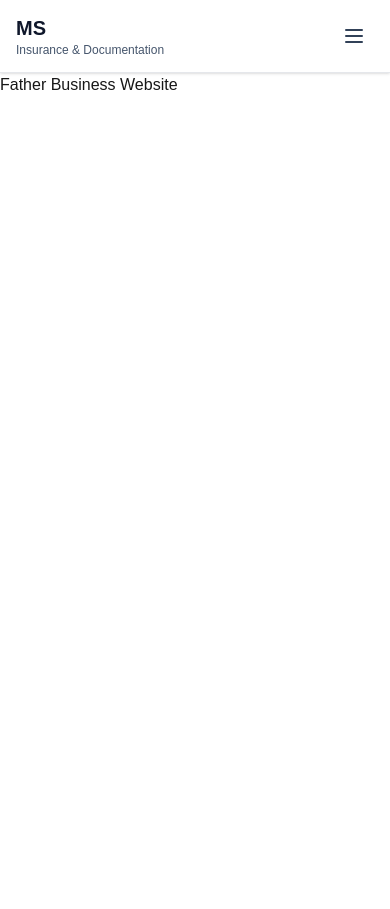
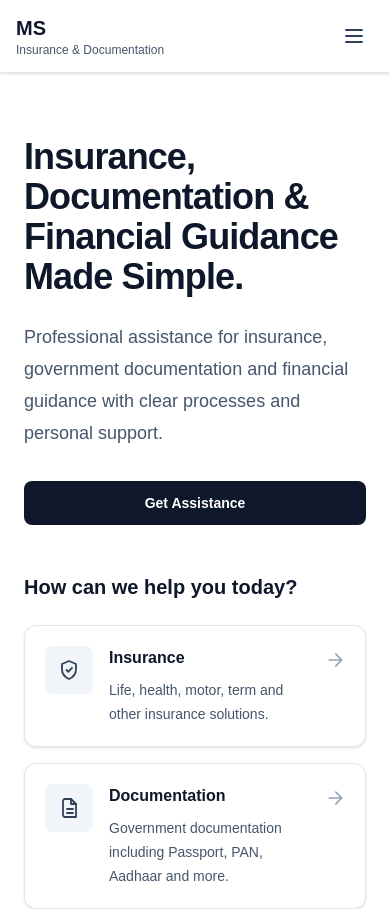
Before and after one commit to riteshshas/business-website, a Next.js app: page / in a window 390 px wide. Shown: the top 909 px of the page. Before the commit the page ends 844 px from the top, so only its background shows below. Built offline with nearby package versions, Linux system fonts and the light colour scheme.

Commit message:
feat: added responsive hero section

```diff
--- a/app/layout.tsx
+++ b/app/layout.tsx
@@ -12,9 +12,13 @@ const geistMono = Geist_Mono({
   subsets: ["latin"],
 });
 
-export const metadata: Metadata = {
-  title: "Create Next App",
-  description: "Generated by create next app",
+export const metadata = {
+  title: {
+    default: "MS Insurance & Documentation",
+    template: "%s | MS Insurance & Documentation",
+  },
+  description:
+    "Professional insurance, documentation, financial guidance, and consultancy services in Pune and Mumbai.",
 };
 
 export default function RootLayout({
--- a/app/page.tsx
+++ b/app/page.tsx
@@ -1,11 +1,11 @@
 import Navbar from "@/components/layout/Navbar";
+import Hero from "@/components/home/Hero";
 
 export default function Home() {
   return (
     <main>
       <Navbar />
-
-      <h1>Father Business Website</h1>
+      <Hero />
     </main>
   );
 }
--- a/components/home/Hero.tsx
+++ b/components/home/Hero.tsx
@@ -0,0 +1,184 @@
+import Image from "next/image";
+import Link from "next/link";
+import type { ReactNode } from "react";
+
+import { heroContent } from "@/data/hero";
+import { serviceCategories } from "@/data/services";
+
+const icons: Record<string, ReactNode> = {
+  Insurance: (
+    <svg
+      aria-hidden="true"
+      viewBox="0 0 24 24"
+      className="h-6 w-6"
+      fill="none"
+      stroke="currentColor"
+      strokeWidth="1.8"
+      strokeLinecap="round"
+      strokeLinejoin="round"
+    >
+      <path d="M12 3 5 6v5c0 5 3.5 8.5 7 10 3.5-1.5 7-5 7-10V6l-7-3Z" />
+      <path d="m9.5 12 1.8 1.8 3.7-4" />
+    </svg>
+  ),
+
+  Documentation: (
+    <svg
+      aria-hidden="true"
+      viewBox="0 0 24 24"
+      className="h-6 w-6"
+      fill="none"
+      stroke="currentColor"
+      strokeWidth="1.8"
+      strokeLinecap="round"
+      strokeLinejoin="round"
+    >
+      <path d="M8 3h6l5 5v13H8a2 2 0 0 1-2-2V5a2 2 0 0 1 2-2Z" />
+      <path d="M14 3v5h5" />
+      <path d="M10 13h6M10 17h6" />
+    </svg>
+  ),
+
+  "Financial Guidance": (
+    <svg
+      aria-hidden="true"
+      viewBox="0 0 24 24"
+      className="h-6 w-6"
+      fill="none"
+      stroke="currentColor"
+      strokeWidth="1.8"
+      strokeLinecap="round"
+      strokeLinejoin="round"
+    >
+      <path d="M12 3v18" />
+      <path d="M17 7.5c0-1.9-2.2-3.5-5-3.5S7 5.6 7 7.5 8.9 10 12 10s5 1.6 5 3.5S14.8 17 12 17s-5-1.6-5-3.5" />
+    </svg>
+  ),
+
+  "Ayurvedic Consultation": (
+    <svg
+      aria-hidden="true"
+      viewBox="0 0 24 24"
+      className="h-6 w-6"
+      fill="none"
+      stroke="currentColor"
+      strokeWidth="1.8"
+      strokeLinecap="round"
+      strokeLinejoin="round"
+    >
+      <path d="M19 3c-5 0-9 4-9 9v9" />
+      <path d="M19 3c0 6-4 10-10 10H5" />
+    </svg>
+  ),
+};
+
+export default function Hero() {
+  return (
+    <section className="bg-white">
+      <div className="mx-auto flex max-w-7xl flex-col gap-12 px-6 py-16 lg:flex-row lg:items-center lg:gap-12 lg:px-8 lg:py-24">
+        {/* Left Column */}
+        <div className="w-full lg:w-[70%]">
+          <header className="max-w-3xl">
+            <h1 className="text-4xl font-bold tracking-tight text-slate-900 sm:text-5xl">
+              {heroContent.headline}
+            </h1>
+
+            <p className="mt-6 text-lg leading-8 text-slate-600">
+              {heroContent.description}
+            </p>
+
+            <div className="mt-8">
+              <Link
+                href="#contact"
+                className="inline-flex w-full items-center justify-center rounded-lg bg-slate-900 px-6 py-3 text-sm font-semibold text-white transition-colors hover:bg-slate-800 focus-visible:outline-none focus-visible:ring-2 focus-visible:ring-slate-900 focus-visible:ring-offset-2 sm:w-auto"
+              >
+                {heroContent.primaryCTA.label}
+              </Link>
+            </div>
+          </header>
+
+          <section className="mt-12" aria-labelledby="hero-services-heading">
+            <h2
+              id="hero-services-heading"
+              className="text-xl font-semibold text-slate-900"
+            >
+              How can we help you today?
+            </h2>
+
+            <div className="mt-6 grid gap-4 sm:grid-cols-2">
+              {serviceCategories.map((category) => (
+                <Link
+                  key={category.title}
+                  href={category.href}
+                  className="group flex h-full items-start gap-4 rounded-xl border border-slate-200 bg-white p-5 shadow-sm transition-all hover:border-slate-300 hover:shadow-md focus-visible:outline-none focus-visible:ring-2 focus-visible:ring-slate-900 focus-visible:ring-offset-2"
+                >
+                  <div className="rounded-lg bg-slate-100 p-3 text-slate-700">
+                    {icons[category.title]}
+                  </div>
+
+                  <div className="min-w-0 flex-1">
+                    <h3 className="font-semibold text-slate-900">
+                      {category.title}
+                    </h3>
+
+                    <p className="mt-2 text-sm leading-6 text-slate-600">
+                      {category.description}
+                    </p>
+                  </div>
+
+                  <svg
+                    aria-hidden="true"
+                    viewBox="0 0 24 24"
+                    className="mt-1 h-5 w-5 shrink-0 text-slate-400 transition-transform group-hover:translate-x-1"
+                    fill="none"
+                    stroke="currentColor"
+                    strokeWidth="2"
+                    strokeLinecap="round"
+                    strokeLinejoin="round"
+                  >
+                    <path d="M5 12h14" />
+                    <path d="m13 5 7 7-7 7" />
+                  </svg>
+                </Link>
+              ))}
+            </div>
+          </section>
+
+          <section
+            aria-label="Trust indicators"
+            className="mt-8 grid grid-cols-1 gap-3 sm:grid-cols-3"
+          >
+            {heroContent.trustCards.map((card) => (
+              <div
+                key={card.label}
+                className="rounded-lg border border-slate-200 bg-slate-50 px-4 py-4 text-center"
+              >
+                <p className="text-xl font-semibold text-slate-900">
+                  {card.value}
+                </p>
+
+                <p className="mt-1 text-xs leading-5 text-slate-600">
+                  {card.label}
+                </p>
+              </div>
+            ))}
+          </section>
+        </div>
+
+        {/* Right Column */}
+        <div className="w-full lg:w-[30%]">
+          <div className="overflow-hidden rounded-2xl border border-slate-200 shadow-md">
+            <Image
+              src="/hero-placeholder.jpeg"
+              alt="Business owner assisting customers"
+              width={600}
+              height={800}
+              priority
+              className="h-full w-full object-cover"
+            />
+          </div>
+        </div>
+      </div>
+    </section>
+  );
+}
--- a/data/business.ts
+++ b/data/business.ts
@@ -1,12 +1,18 @@
 export const businessInfo = {
   name: "MS Insurance & Documentation",
+
+  tagline:
+    "Professional Insurance, Documentation & Financial Guidance",
 
   phoneDisplay: "+91 98508 18378",
   phoneRaw: "919850818378",
 
+  whatsappDisplay: "+91 98508 18378",
   whatsappRaw: "919850818378",
 
   email: "motilalvaranasi@gmail.com",
 
   address: "Pune, Maharashtra",
+
+  workingHours: "Monday - Saturday | 10:00 AM - 7:00 PM",
 };
--- /dev/null
+++ b/data/hero.ts
@@ -0,0 +1,31 @@
+export const heroContent = {
+  headline: "Insurance, Documentation & Financial Guidance Made Simple.",
+
+  description:
+    "Professional assistance for insurance, government documentation and financial guidance with clear processes and personal support.",
+
+  primaryCTA: {
+    label: "Get Assistance",
+    href: "/contact",
+  },
+
+  secondaryCTA: {
+    label: "Call Now",
+    href: "tel:+919850818378",
+  },
+
+  trustCards: [
+    {
+      value: "20+",
+      label: "Years of Experience",
+    },
+    {
+      value: "1000+",
+      label: "Customers Assisted",
+    },
+    {
+      value: "✓",
+      label: "Personal Guidance",
+    },
+  ],
+};
--- a/data/services.ts
+++ b/data/services.ts
@@ -1,18 +1,26 @@
 export const serviceCategories = [
   {
     title: "Insurance",
-    description: "Life, health, vehicle and term insurance solutions.",
+    description:
+      "Life, health, motor, term and other insurance solutions.",
+    href: "/services/insurance",
   },
   {
     title: "Documentation",
-    description: "Passport, PAN, Aadhaar, Driving Licence and government documentation.",
+    description:
+      "Government documentation including Passport, PAN, Aadhaar and more.",
+    href: "/services/documentation",
   },
   {
     title: "Financial Guidance",
-    description: "Investment planning and financial assistance.",
+    description:
+      "Professional guidance for financial planning and related services.",
+    href: "/services/financial-guidance",
   },
   {
-    title: "Ayurvedic Wellness",
-    description: "Consultation and quality Ayurvedic products.",
+    title: "Ayurvedic Consultation",
+    description:
+      "Ayurvedic products and wellness consultation based on individual needs.",
+    href: "/services/ayurvedic-consultation",
   },
 ];
```
Also changed, not shown: 2 other files (tests, documents, lock files or other folders).
